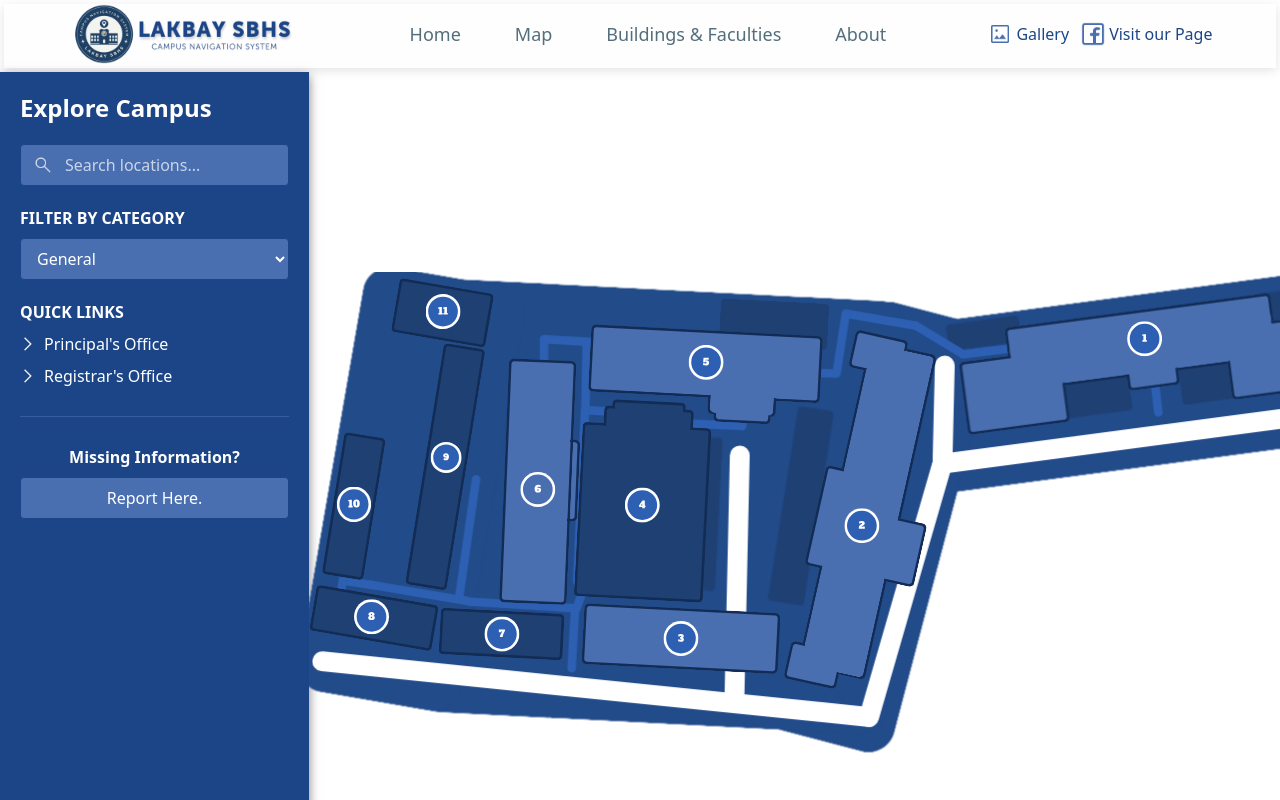
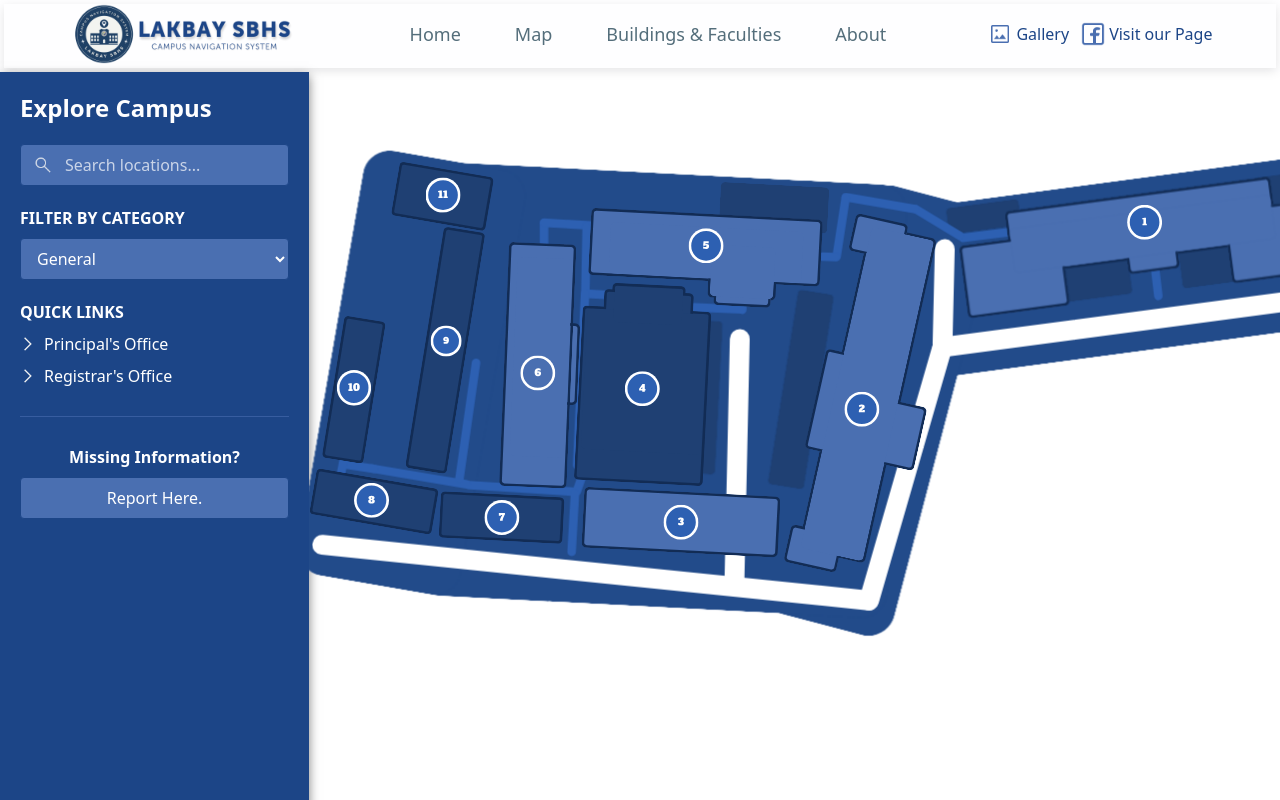
Before and after one commit to Wanji07/LAKBAY-SBHS, a React (Vite) app in the folder web/: page /map in a window 1280 px wide. Shown: the top 800 px of the page. Built offline with nearby package versions, Linux system fonts and the light colour scheme.

Commit message:
Added NB files

```diff
--- a/web/src/MapCanvas.css
+++ b/web/src/MapCanvas.css
@@ -1,9 +1,4 @@
 .map-container {
-    position: relative;
-    display: block;
-    width: 100%;
-    max-width: 1740px;
-    margin: 0 auto;
     aspect-ratio: 1740 / 956;
 }
 
@@ -22,4 +17,15 @@
     left: 0;
     width: 100%;
     height: 100%;
+    pointer-events: none;
 }
+
+#sonny-building-1,
+#sonny-building-2,
+#helbert-building,
+#covered-court,
+#new-building,
+#mathay-building {
+    pointer-events: auto;
+    cursor: pointer;
+}
--- a/web/src/pages/SB2.tsx
+++ b/web/src/pages/SB2.tsx
@@ -9,7 +9,7 @@ import { Link } from 'react-router-dom';
 function SB2() {
     return (
         <>
-              <div id="container">
+          <div id="container">
         <header className="p-1  bg-[#fefeff] text-[#546e7b]">
           <nav className="pb-1 flex flex-row items-center justify-around" style={{boxShadow: '0px 3px 10px 0px rgba(0, 0, 0, 0.1)'}}>
             <Link to="/home"><img className="h-[60px] w-auto" src={HeaderLogoLight} alt="Lakbay SBHS logo" /></Link>
```
Also changed, not shown: web/src/mapComponents/buildings/NewBuilding/Floor1/NB1.tsx (added), web/src/mapComponents/buildings/NewBuilding/Floor2/NB2.tsx (added), web/src/mapComponents/buildings/NewBuilding/Floor3/NB3.tsx (added), web/src/mapComponents/buildings/NewBuilding/Floor4/NB4.tsx (added).
